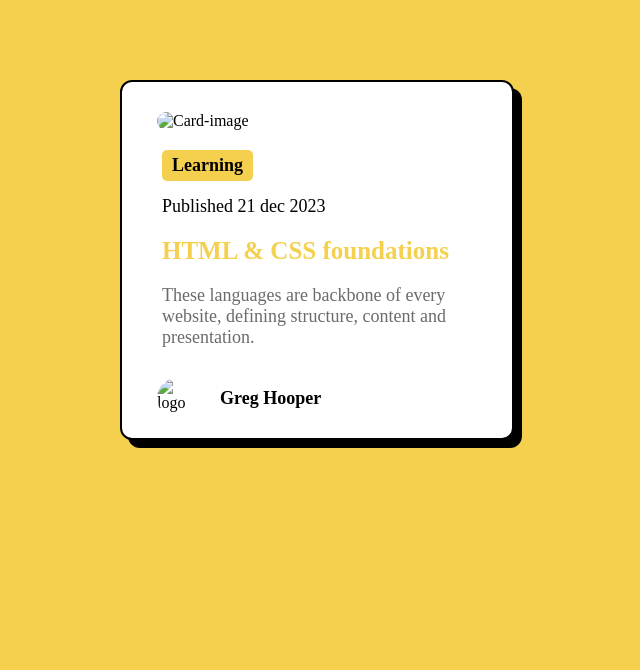
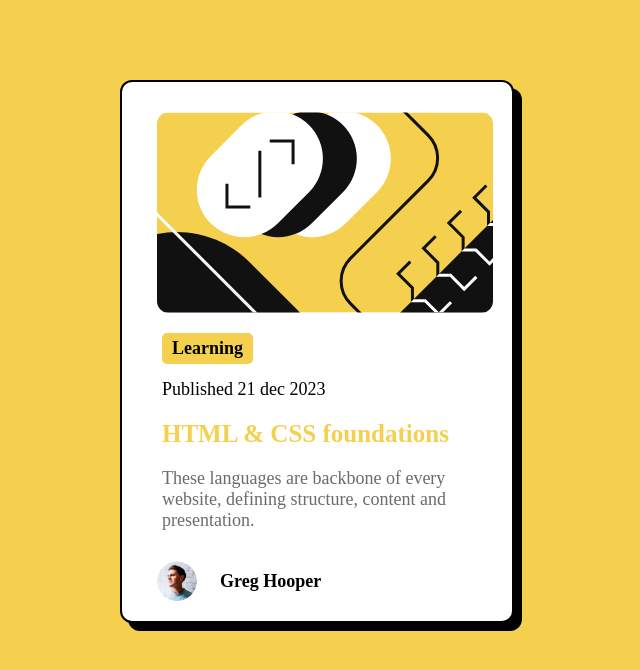
Before and after one commit to Nsquare03/frontend_P1, a plain HTML site: page index.html in a window 1280 px wide. Shown: the whole page, without its empty margins (323-963 px from the left). Drawn offline with Linux system fonts and the light colour scheme.

Commit message:
Update index.html

```diff
--- a/index.html
+++ b/index.html
@@ -96,13 +96,13 @@
 </head>
 <body style="background-color: hsl(47, 88%, 63%);">
 	<div class="card">
-		<img src="image/illustration-article.svg" alt="Card-image">
+		<img src="illustration-article.svg" alt="Card-image">
 		<div class="learning"><b>Learning</b></div>
 		<p style="margin: 0px 0px 20px 20px; font-size: 18px; font-family: Figtree;">Published 21 dec 2023</p>
 		<p style="color:hsl(47, 88%, 63%); margin: 0px 0px 20px 20px; font-size: 25px; font-family: Figtree; "><b>HTML &amp CSS foundations</b></p>
 		<p style="margin: 0px 0px 20px 20px; font-size: 18px; font-family: Figtree; color: hsl(0, 0%, 42%);">These languages are backbone of every website, defining structure, content and presentation.</p>
 		<div class="author">
-            <img src="image/image-avatar.webp" alt="logo">
+            <img src="image-avatar.webp" alt="logo">
             <span><b>Greg Hooper</b></span>
         </div>
 	</div>
```
